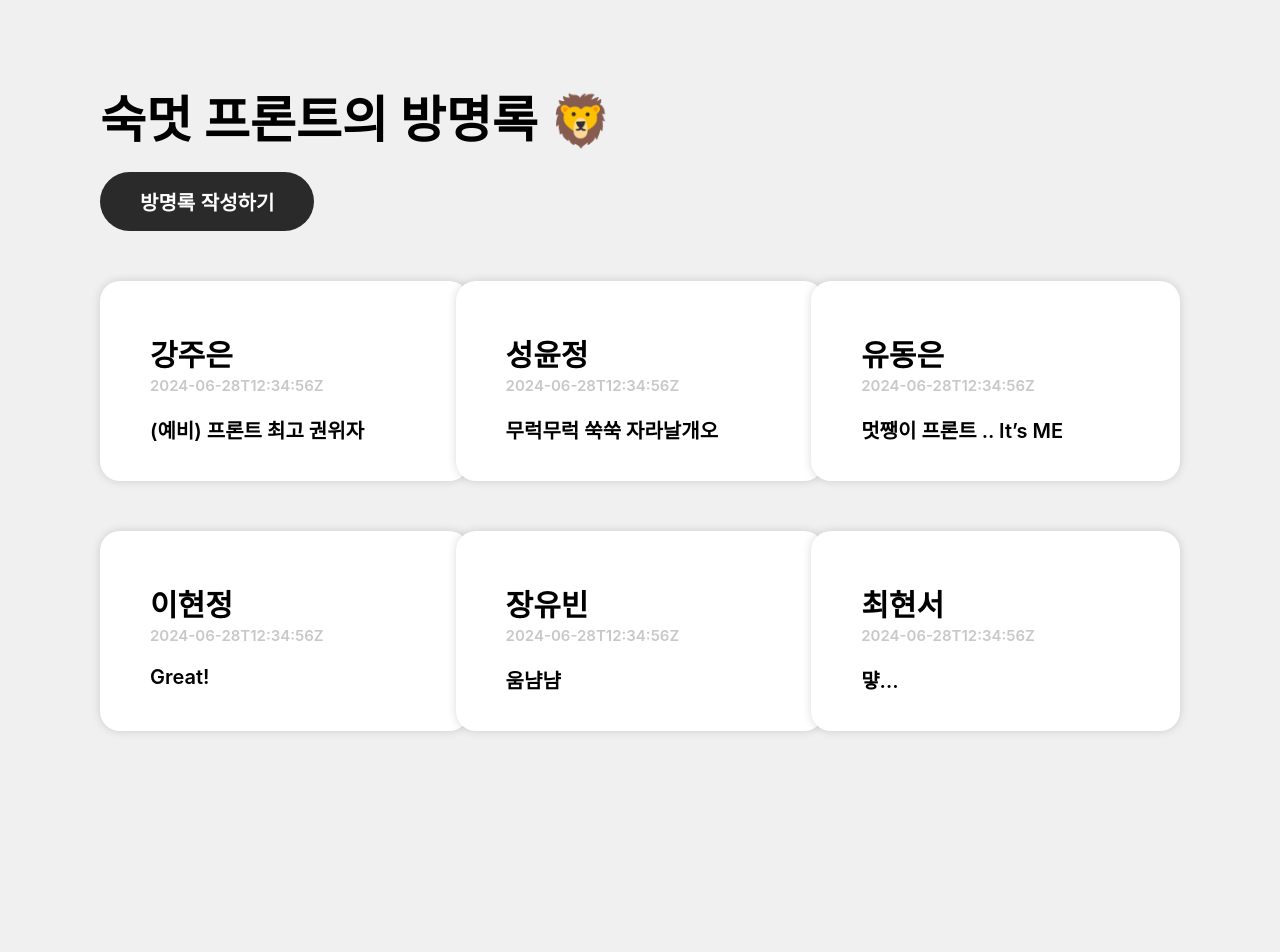
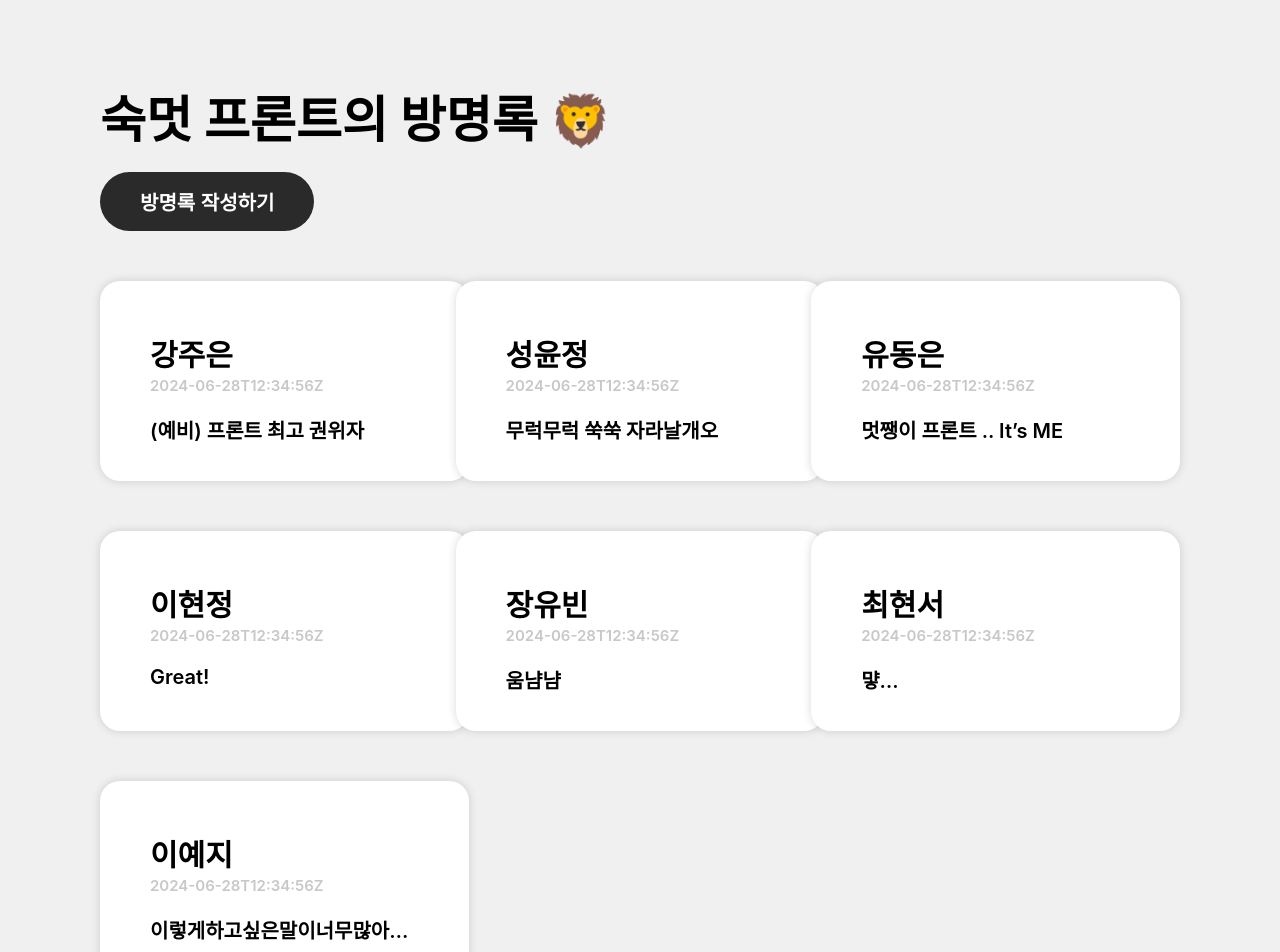
Before and after one commit to Likelion-at-SMWU-12th/FrontEnd, a React (Create React App) app: page / in a window 1280 px wide. Shown: the top 952 px of the page. Built offline with nearby package versions, Linux system fonts and the light colour scheme.

Commit message:
[add] add dummy

```diff
--- a/src/components/Comment.jsx
+++ b/src/components/Comment.jsx
@@ -37,6 +37,13 @@ let dummy = [
     id: "6",
     author: "최현서",
     comment: "먛…",
+    timestamp: "2024-06-28T12:34:56Z",
+  },
+  {
+    id: "7",
+    author: "이예지",
+    comment:
+      "이렇게하고싶은말이너무많아서말이길어지면당연히텍스트영역이넓어지고보기에이쁘지가않겠죠그래서css로깔끔하게바꿔주려고합니다",
     timestamp: "2024-06-28T12:34:56Z",
   },
 ];
```
